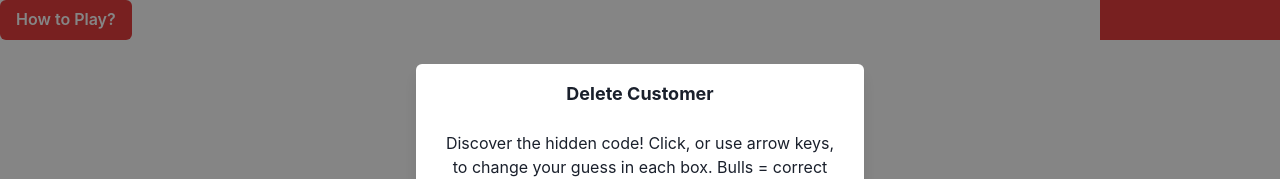
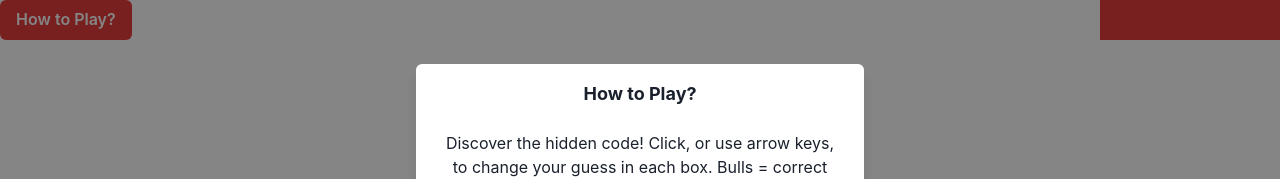
Before and after one commit to rajatpandey441/bulls-and-cows, a React (Create React App) app: page / in a window 1280 px wide. Both pictures are taken after a click on the button "How to Play?". Shown: the top 179 px of the page. Built offline with nearby package versions, Linux system fonts and the light colour scheme.

Commit message:
how to play

```diff
--- a/src/components/HowToPlay.js
+++ b/src/components/HowToPlay.js
@@ -26,7 +26,7 @@ const HowToPlay = () => {
         <AlertDialogOverlay>
           <AlertDialogContent>
             <AlertDialogHeader fontSize="lg" fontWeight="bold">
-              Delete Customer
+              How to Play?
             </AlertDialogHeader>
 
             <AlertDialogBody>
```
